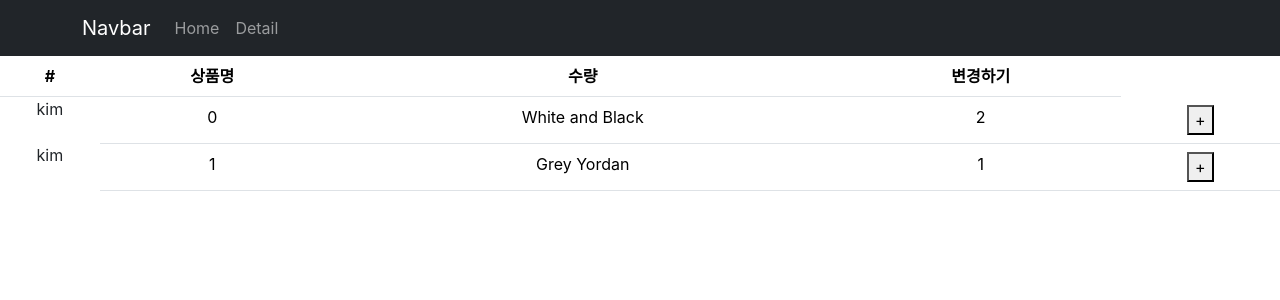
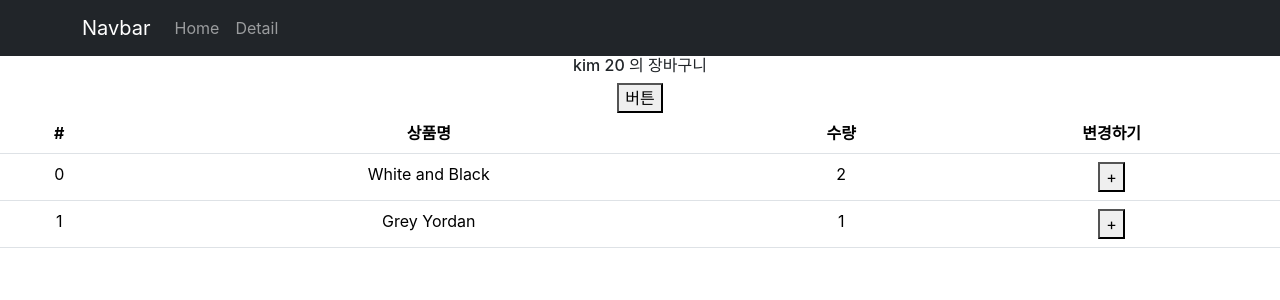
Before and after one commit to YeongBinByeon/react-coding-apple, a React (Create React App) app in the folder shop/: page /cart in a window 1280 px wide. Shown: the top 300 px of the page. Built offline with nearby package versions, Linux system fonts and the light colour scheme.

Commit message:
redux 5 : 장바구니 기능 만들기 숙제 & 응용문제

```diff
--- a/shop/src/routes/Cart.js
+++ b/shop/src/routes/Cart.js
@@ -1,19 +1,37 @@
 import { Table } from "react-bootstrap";
 import { useDispatch, useSelector } from "react-redux";
-import { changeName } from "../store";
+import { changeName, increase } from "../store/userSlice";
+import { increaseCount } from "../store";
+import { useEffect } from "react";
 
 function Cart() {
-  let cart = useSelector((state) => {
-    return state.카트_cart;
-  });
   let dispatch = useDispatch();
 
-  let user = useSelector((state) => {
-    return state.유저_user;
+  // dispatch(addItem());
+  // let cart = useSelector((state) => {
+  //   return state.카트_cart;
+  // });
+
+  // let user = useSelector((state) => {
+  //   return state.유저_user;
+  // });
+
+  let state = useSelector((state) => {
+    return state;
   });
 
   return (
     <div>
+      <h6>
+        {state.유저_user.name} {state.유저_user.age} 의 장바구니
+      </h6>
+      <button
+        onClick={() => {
+          dispatch(increase(10));
+        }}
+      >
+        버튼
+      </button>
       <Table>
         <thead>
           <tr>
@@ -24,17 +42,16 @@ function Cart() {
           </tr>
         </thead>
         <tbody>
-          {cart.map((item, index) => {
+          {state.카트_cart.map((item, index) => {
             return (
               <tr key={index}>
-                {user}
-                <td>{index}</td>
+                <td>{item.id}</td>
                 <td>{item.name}</td>
                 <td>{item.count}</td>
                 <td>
                   <button
                     onClick={() => {
-                      dispatch(changeName());
+                      dispatch(increaseCount({ itemId: item.id }));
                     }}
                   >
                     +
--- a/shop/src/routes/Detail.js
+++ b/shop/src/routes/Detail.js
@@ -1,8 +1,12 @@
 import { useEffect, useState } from "react";
 import { useParams } from "react-router-dom";
 import { Nav } from "react-bootstrap";
+import { useDispatch } from "react-redux";
+import { addItem } from "../store";
 
 function Detail(props) {
+  const dispatch = useDispatch();
+
   useEffect(() => {
     console.log("안녕");
   });
@@ -56,7 +60,14 @@ function Detail(props) {
           <h4 className="pt-5">{찾은상품.title}</h4>
           <p>{찾은상품.content}</p>
           <p>{찾은상품.price}</p>
-          <button className="btn btn-danger">주문하기</button>
+          <button
+            className="btn btn-danger"
+            onClick={() => {
+              dispatch(addItem(찾은상품));
+            }}
+          >
+            주문하기
+          </button>
         </div>
       </div>
       <Nav variant="tabs" defaultActiveKey="link0">
--- a/shop/src/store.js
+++ b/shop/src/store.js
@@ -1,19 +1,6 @@
 import { configureStore, createSlice } from "@reduxjs/toolkit";
 
-// useState 역할
-let user = createSlice({
-  name: "user",
-  initialState: "kim",
-  reducers: {
-    changeName(state) {
-      // state는 기존 state를 뜻함
-      return "john " + state;
-    },
-    다른함수() {},
-  },
-});
-
-export let { changeName, 다른함수 } = user.actions;
+import user from "./store/userSlice";
 
 let cart = createSlice({
   name: "productList",
@@ -21,7 +8,26 @@ let cart = createSlice({
     { id: 0, name: "White and Black", count: 2 },
     { id: 1, name: "Grey Yordan", count: 1 },
   ],
+  reducers: {
+    increaseCount(state, action) {
+      let { itemId } = action.payload;
+      let searchedItem = state.find((item) => {
+        return item.id === itemId;
+      });
+      searchedItem.count += 1;
+    },
+    addItem(state, action) {
+      let temp = {
+        id: action.payload.id,
+        name: action.payload.title,
+        count: action.payload.id,
+      };
+      return [...state, temp];
+    },
+  },
 });
+
+export let { increaseCount, addItem } = cart.actions;
 
 export default configureStore({
   // 만든 slice는 reducer에 등록해야 함
--- /dev/null
+++ b/shop/src/store/userSlice.js
@@ -0,0 +1,20 @@
+import { createSlice } from "@reduxjs/toolkit";
+
+// useState 역할
+let user = createSlice({
+  name: "user",
+  initialState: { name: "kim", age: 20 },
+  reducers: {
+    changeName(state) {
+      // state는 기존 state를 뜻함
+      state.name = "park";
+    },
+    increase(state, action) {
+      state.age += action.payload;
+    },
+    다른함수() {},
+  },
+});
+export let { changeName, increase, 다른함수 } = user.actions;
+
+export default user;
```
